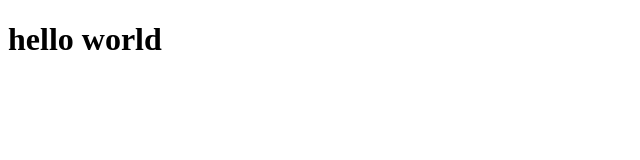
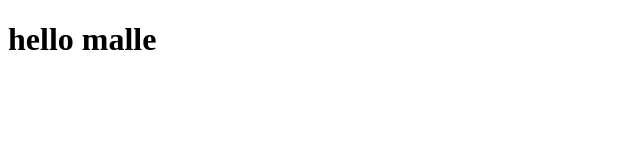
Before and after one commit to malembela/mallegit, a plain HTML site: page index.html in a window 1280 px wide. Shown: the full height of the page, 0-640 px from the left. Drawn offline with Linux system fonts and the light colour scheme.

Commit message:
hello malle

```diff
--- a/index.html
+++ b/index.html
@@ -6,6 +6,6 @@
     <title>hello world</title>
 </head>
 <body>
-   <h1>hello world</h1>
+   <h1>hello malle</h1>
 </body>
 </html>
```
